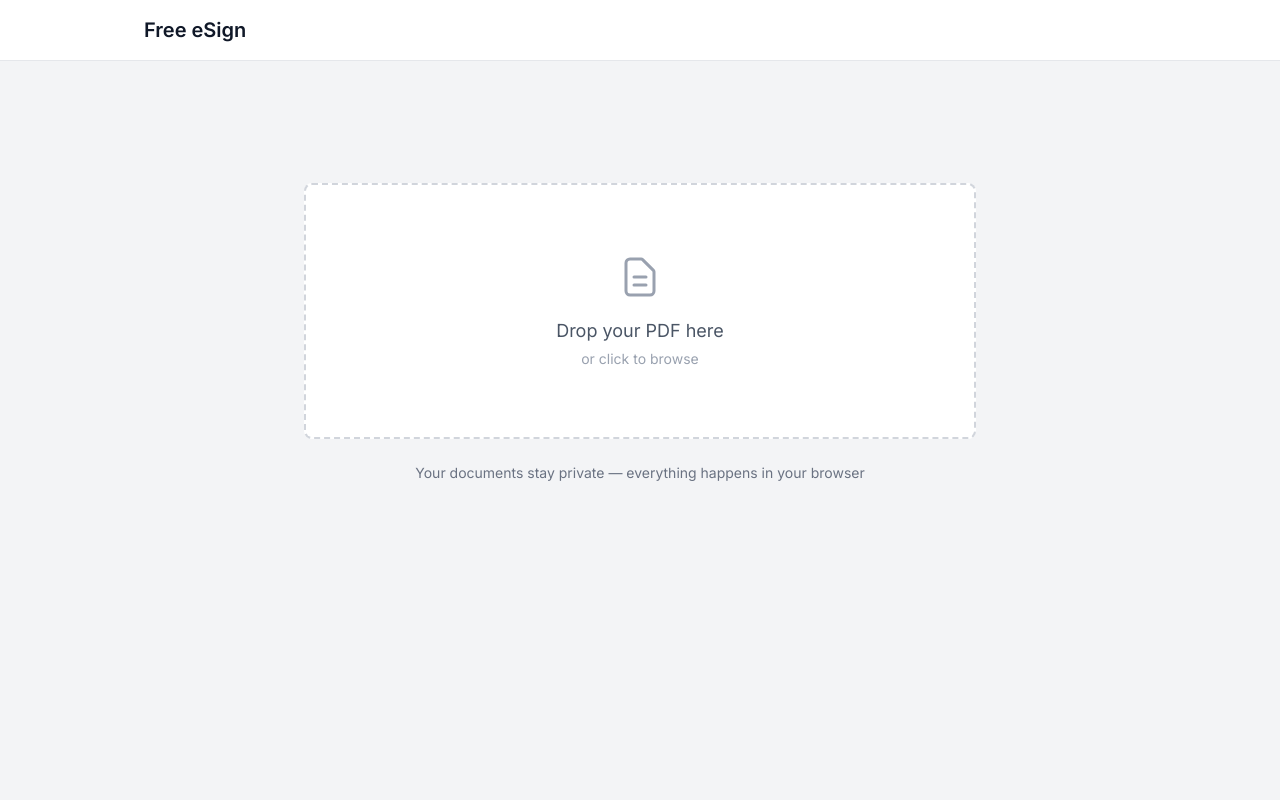
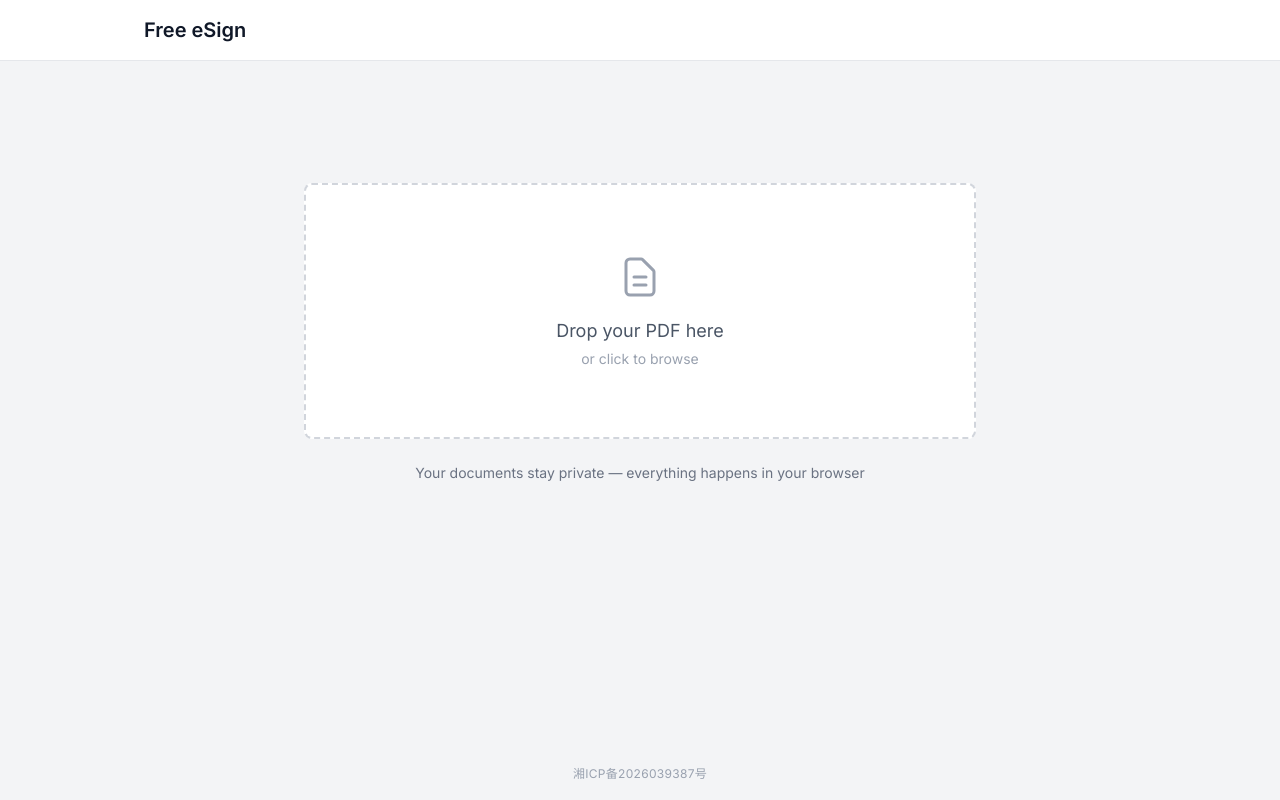
Before and after one commit to Eugene0Jin/esign.byjin.cn, a Next.js app: page / in a window 1280 px wide. Built offline with nearby package versions, Linux system fonts and the light colour scheme.

Commit message:
增加备案号

```diff
--- a/src/app/page.tsx
+++ b/src/app/page.tsx
@@ -88,7 +88,7 @@ export default function Home() {
   }, [cancelSealUnlock, reset])
 
   return (
-    <div className="min-h-screen bg-gray-100">
+    <div className="flex min-h-screen flex-col bg-gray-100">
       {/* Header */}
       <header className="bg-white border-b border-gray-200 sticky top-0 z-30">
         <div className="max-w-5xl mx-auto px-4 py-4 flex items-center justify-between">
@@ -140,7 +140,7 @@ export default function Home() {
       <Toolbar sealEnabled={sealToolUnlocked} />
 
       {/* Main Content */}
-      <main className="max-w-5xl mx-auto px-4 py-8">
+      <main className="mx-auto w-full max-w-5xl flex-1 px-4 py-8">
         {!pdfFile ? (
           <div className="flex flex-col items-center justify-center min-h-[60vh]">
             <PDFUploader />
@@ -155,6 +155,21 @@ export default function Home() {
         )}
       </main>
 
+      {!pdfFile && (
+        <footer>
+          <div className="mx-auto max-w-5xl px-4 pb-4 text-center">
+            <a
+              href="https://beian.miit.gov.cn/"
+              target="_blank"
+              rel="noopener noreferrer"
+              className="text-xs tracking-wide text-gray-400 transition-colors hover:text-gray-600 focus-visible:rounded-sm focus-visible:outline-none focus-visible:ring-2 focus-visible:ring-blue-500 focus-visible:ring-offset-2"
+            >
+              湘ICP备2026039387号
+            </a>
+          </div>
+        </footer>
+      )}
+
       {/* Signature Modal */}
       <SignatureModal />
 
```
